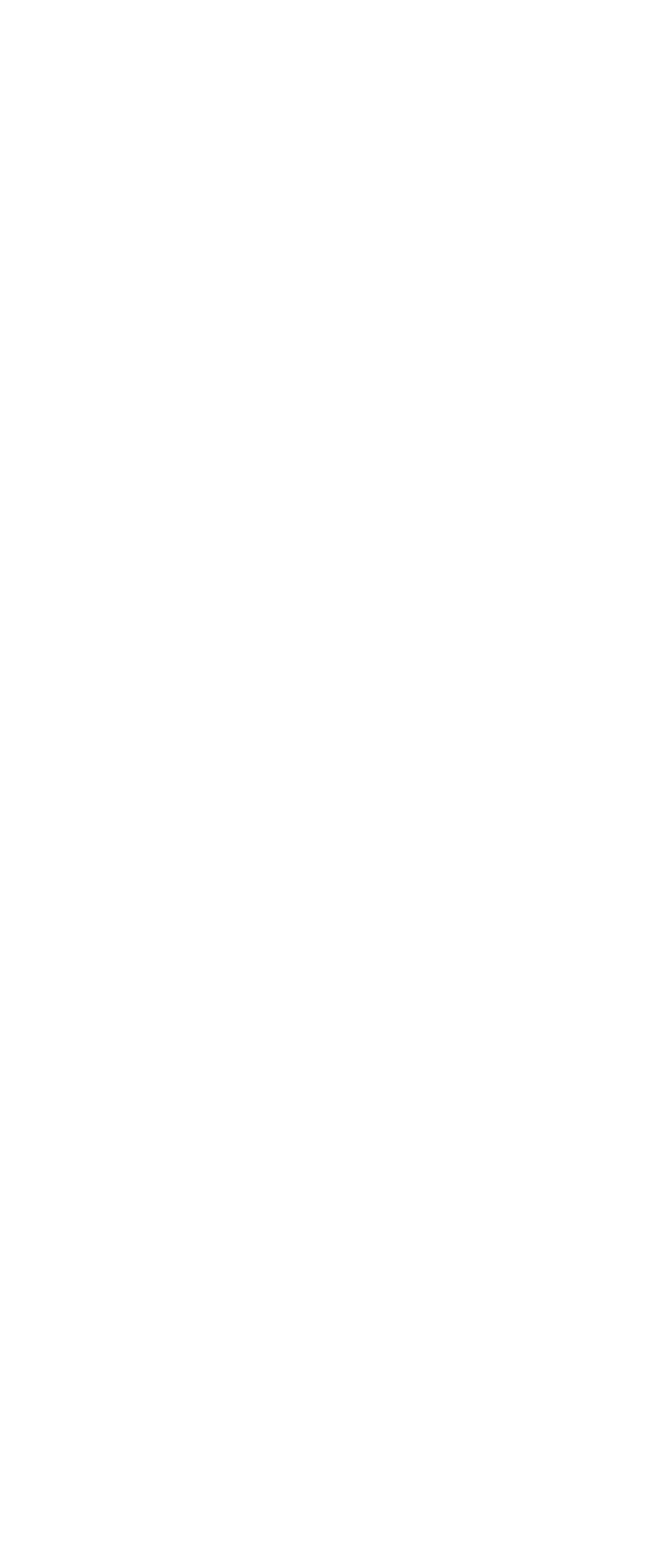
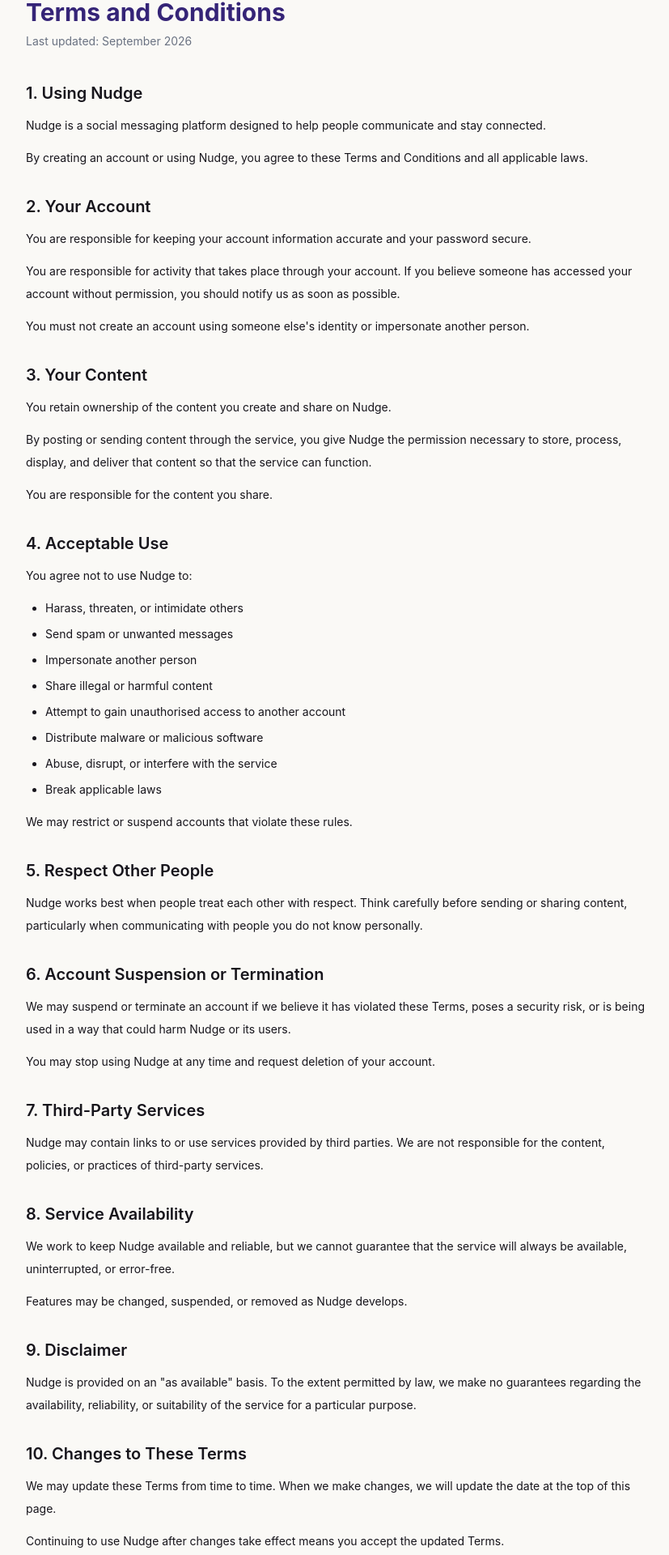
Before and after one commit to ChyyamakaU/ChatApp, a React (Vite) app: page /Terms in a window 1280 px wide. Before the commit this address had no page. Shown: the part 112-2032 px from the top of the page at 81% size, without its empty margins (224-1051 px from the left). Before the commit the page ends 800 px from the top, so only its background shows below. Built offline with nearby package versions, Linux system fonts and the light colour scheme.

Commit message:
ft: add Terms

```diff
--- a/src/App.jsx
+++ b/src/App.jsx
@@ -5,6 +5,7 @@
 import Profile from "./pages/Profile.jsx";
 import Signup from "./pages/Signup.jsx";
 import Privacy from "./pages/Privacy.jsx";
+import Terms from "./pages/Terms.jsx";
 
 function App() {
   return (
@@ -16,6 +17,7 @@
           <Route path="/Profile" element={<Profile />}></Route>
           <Route path="/Signup" element={<Signup />}></Route>
           <Route path="/Privacy" element={<Privacy/>}></Route>
+          <Route path="/Terms" element={<Terms/>}></Route>
         </Routes>
       </BrowserRouter>
     </>
--- a/src/pages/Signup.jsx
+++ b/src/pages/Signup.jsx
@@ -71,7 +71,7 @@
             <div className="flex gap-1 items-center">
               <input type="checkbox" className="w-5 " required />
               <p className="text-xs md:text-sm text-gray-700 text-center  ">
-                By creating an account, you agree to our <span className="font-semibold hover:text-blue-600 hover:underline">Terms and Conditions </span>
+                By creating an account, you agree to our <Link to ="/Terms" className="font-semibold hover:text-blue-600 hover:underline">Terms and Conditions </Link>
                 and <Link to="/Privacy"  className="font-semibold hover:text-blue-600 hover:underline">Privacy Policy</Link>.
               </p>
             </div>
--- /dev/null
+++ b/src/pages/Terms.jsx
@@ -0,0 +1,216 @@
+import chat from "./Chat";
+
+
+
+function Terms() {
+  return (
+    <>
+      <section className="bg-[#FAF9F6]">
+        <div className="flex gap-1 py-4 mx-5 justify-center">
+          <img src={chat} className="w-7" alt="" />
+          <h1 className="text-[#352477] font-sans text-lg font-semibold">
+            NU<span className="text-[#597e16] text-xl">D</span>GE
+          </h1>
+        </div>
+
+        <div className="min-h-screen bg-[#FAF9F6] px-5 py-12">
+          <div className="max-w-3xl mx-auto text-[#17151C]">
+            <h1 className="text-3xl font-bold text-[#352477] mb-2">
+              Terms and Conditions
+            </h1>
+
+            <p className="text-sm text-gray-500 mb-10">
+              Last updated: September 2026
+            </p>
+
+            <section className="space-y-8 text-sm leading-7">
+              <div>
+                <h2 className="text-xl font-semibold mb-3">1. Using Nudge</h2>
+
+                <p>
+                  Nudge is a social messaging platform designed to help people
+                  communicate and stay connected.
+                </p>
+
+                <p className="mt-3">
+                  By creating an account or using Nudge, you agree to these
+                  Terms and Conditions and all applicable laws.
+                </p>
+              </div>
+
+              <div>
+                <h2 className="text-xl font-semibold mb-3">2. Your Account</h2>
+
+                <p>
+                  You are responsible for keeping your account information
+                  accurate and your password secure.
+                </p>
+
+                <p className="mt-3">
+                  You are responsible for activity that takes place through your
+                  account. If you believe someone has accessed your account
+                  without permission, you should notify us as soon as possible.
+                </p>
+
+                <p className="mt-3">
+                  You must not create an account using someone else's identity
+                  or impersonate another person.
+                </p>
+              </div>
+
+              <div>
+                <h2 className="text-xl font-semibold mb-3">3. Your Content</h2>
+
+                <p>
+                  You retain ownership of the content you create and share on
+                  Nudge.
+                </p>
+
+                <p className="mt-3">
+                  By posting or sending content through the service, you give
+                  Nudge the permission necessary to store, process, display, and
+                  deliver that content so that the service can function.
+                </p>
+
+                <p className="mt-3">
+                  You are responsible for the content you share.
+                </p>
+              </div>
+
+              <div>
+                <h2 className="text-xl font-semibold mb-3">
+                  4. Acceptable Use
+                </h2>
+
+                <p className="mb-3">You agree not to use Nudge to:</p>
+
+                <ul className="list-disc pl-6 space-y-1">
+                  <li>Harass, threaten, or intimidate others</li>
+                  <li>Send spam or unwanted messages</li>
+                  <li>Impersonate another person</li>
+                  <li>Share illegal or harmful content</li>
+                  <li>
+                    Attempt to gain unauthorised access to another account
+                  </li>
+                  <li>Distribute malware or malicious software</li>
+                  <li>Abuse, disrupt, or interfere with the service</li>
+                  <li>Break applicable laws</li>
+                </ul>
+
+                <p className="mt-3">
+                  We may restrict or suspend accounts that violate these rules.
+                </p>
+              </div>
+
+              <div>
+                <h2 className="text-xl font-semibold mb-3">
+                  5. Respect Other People
+                </h2>
+
+                <p>
+                  Nudge works best when people treat each other with respect.
+                  Think carefully before sending or sharing content,
+                  particularly when communicating with people you do not know
+                  personally.
+                </p>
+              </div>
+
+              <div>
+                <h2 className="text-xl font-semibold mb-3">
+                  6. Account Suspension or Termination
+                </h2>
+
+                <p>
+                  We may suspend or terminate an account if we believe it has
+                  violated these Terms, poses a security risk, or is being used
+                  in a way that could harm Nudge or its users.
+                </p>
+
+                <p className="mt-3">
+                  You may stop using Nudge at any time and request deletion of
+                  your account.
+                </p>
+              </div>
+
+              <div>
+                <h2 className="text-xl font-semibold mb-3">
+                  7. Third-Party Services
+                </h2>
+
+                <p>
+                  Nudge may contain links to or use services provided by third
+                  parties. We are not responsible for the content, policies, or
+                  practices of third-party services.
+                </p>
+              </div>
+
+              <div>
+                <h2 className="text-xl font-semibold mb-3">
+                  8. Service Availability
+                </h2>
+
+                <p>
+                  We work to keep Nudge available and reliable, but we cannot
+                  guarantee that the service will always be available,
+                  uninterrupted, or error-free.
+                </p>
+
+                <p className="mt-3">
+                  Features may be changed, suspended, or removed as Nudge
+                  develops.
+                </p>
+              </div>
+
+              <div>
+                <h2 className="text-xl font-semibold mb-3">9. Disclaimer</h2>
+
+                <p>
+                  Nudge is provided on an "as available" basis. To the extent
+                  permitted by law, we make no guarantees regarding the
+                  availability, reliability, or suitability of the service for a
+                  particular purpose.
+                </p>
+              </div>
+
+              <div>
+                <h2 className="text-xl font-semibold mb-3">
+                  10. Changes to These Terms
+                </h2>
+
+                <p>
+                  We may update these Terms from time to time. When we make
+                  changes, we will update the date at the top of this page.
+                </p>
+
+                <p className="mt-3">
+                  Continuing to use Nudge after changes take effect means you
+                  accept the updated Terms.
+                </p>
+              </div>
+
+              <div>
+                <h2 className="text-xl font-semibold mb-3">11. Contact Us</h2>
+
+                <p>
+                  If you have questions about these Terms and Conditions, please
+                  contact us through the support options provided in Nudge.
+                </p>
+              </div>
+            </section>
+
+            <div className="mt-12">
+              <a
+                href="/"
+                className="text-[#352477] font-semibold hover:underline"
+              >
+                Back to signIn
+              </a>
+            </div>
+          </div>
+        </div>
+      </section>
+    </>
+  );
+}
+
+export default Terms;
```
